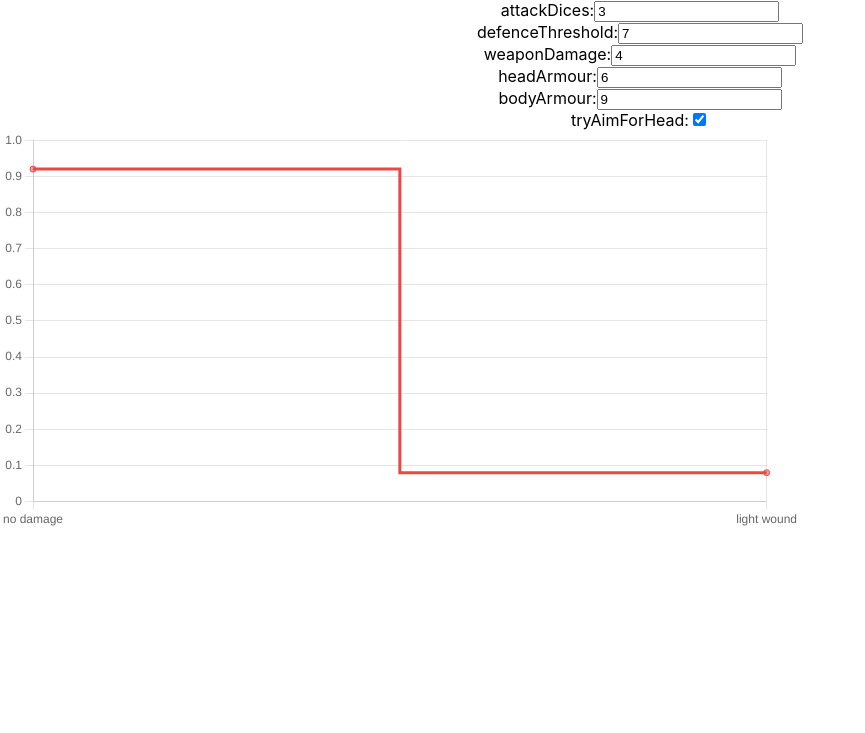
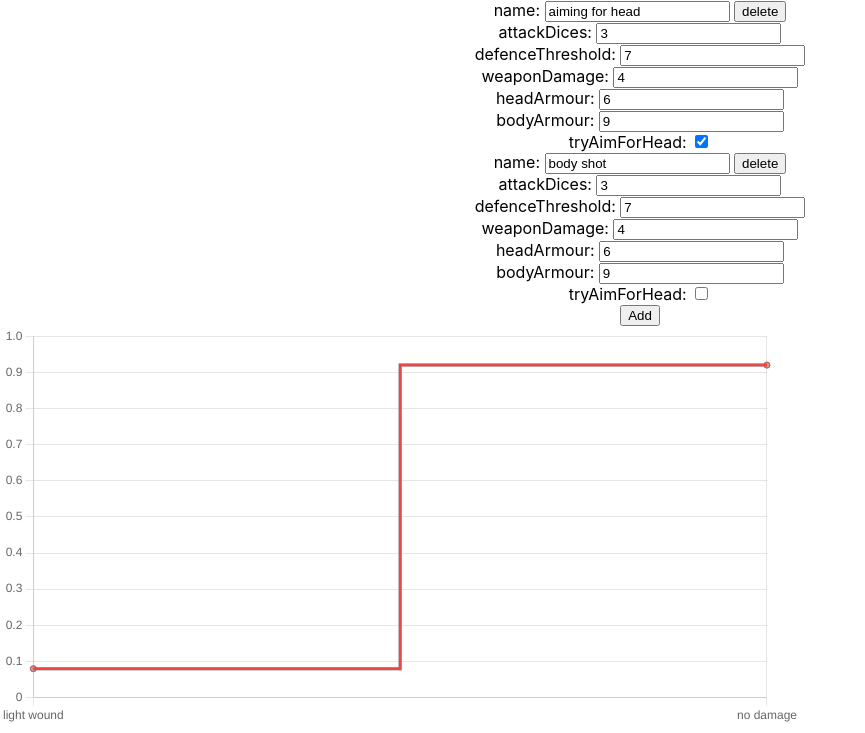
Before and after one commit to Vakrim/kostki, a React (Create React App) app in the folder packages/graph/: page / in a window 1280 px wide. Shown: the top 733 px of the page, without its empty margins (0-865 px from the left). Built offline with nearby package versions, Linux system fonts and the light colour scheme.

Commit message:
datasets management

```diff
--- a/packages/graph/src/App.tsx
+++ b/packages/graph/src/App.tsx
@@ -1,38 +1,86 @@
-import { useState } from "react";
 import "./App.css";
 import { attack } from "./examples/afterglow/afterglow";
 import { getAfterglowGraph } from "./examples/afterglow/afterglow.graph";
 import { Form } from "./Form";
 import { Line } from "./Line";
+import { useDatasets } from "./useDatasets";
 
 function App() {
-  const [value, setValue] = useState({
+  const {
+    datasets,
+    schema,
+    addDataset,
+    updateDatasetValues,
+    updateDatasetName,
+    deleteDataset,
+  } = useDatasets(
+    {
+      attackDices: "number",
+      defenceThreshold: "number",
+      weaponDamage: "number",
+      headArmour: "number",
+      bodyArmour: "number",
+      tryAimForHead: "boolean",
+    },
+    [
+      {
+        name: "aiming for head",
+        values: {
           attackDices: 3,
           defenceThreshold: 7,
           weaponDamage: 4,
           headArmour: 6,
           bodyArmour: 9,
           tryAimForHead: true,
-  });
+        },
+      },
+      {
+        name: "body shot",
+        values: {
+          attackDices: 3,
+          defenceThreshold: 7,
+          weaponDamage: 4,
+          headArmour: 6,
+          bodyArmour: 9,
+          tryAimForHead: false,
+        },
+      },
+    ],
+    () => ({
+      attackDices: 3,
+      defenceThreshold: 7,
+      weaponDamage: 4,
+      headArmour: 6,
+      bodyArmour: 9,
+      tryAimForHead: false,
+    })
+  );
 
   const afterglowGraph = getAfterglowGraph();
 
-  afterglowGraph.addDataset("current", attack(value));
+  datasets.forEach((dataset) => {
+    afterglowGraph.addDataset(dataset.id.toString(), attack(dataset.values));
+  });
 
   return (
     <div className="App">
+      {datasets.map((dataset) => (
+        <div key={dataset.id}>
           <Form
-        schema={{
-          attackDices: "number",
-          defenceThreshold: "number",
-          weaponDamage: "number",
-          headArmour: "number",
-          bodyArmour: "number",
-          tryAimForHead: "boolean",
+            schema={schema}
+            values={dataset.values}
+            changeValues={(values) => {
+              updateDatasetValues(dataset.id, values);
             }}
-        value={value}
-        onChange={setValue}
+            name={dataset.name}
+            changeName={(name) => {
+              updateDatasetName(dataset.id, name);
+            }}
+            deleteDataset={() => deleteDataset(dataset.id)}
           />
+        </div>
+      ))}
+      <button onClick={addDataset}>Add</button>
       <Line data={afterglowGraph.regularGraph()} />
       <Line data={afterglowGraph.sumGraph()} />
     </div>
--- a/packages/graph/src/Form.tsx
+++ b/packages/graph/src/Form.tsx
@@ -1,69 +1,71 @@
 import { useRef } from "react";
+import { GenericSchema, ValuesFromSchema } from "./useDatasets";
 
-type Schema = Record<string, "number" | "boolean">;
-
-export function Form<S extends Schema>({
+export function Form<Schema extends GenericSchema>({
   schema,
-  value,
-  onChange,
+  values,
+  changeValues,
+  name,
+  changeName,
+  deleteDataset
 }: {
-  schema: S;
-  value: OutcomeFromSchema<S>;
-  onChange: (value: OutcomeFromSchema<S>) => void;
+  schema: Schema;
+  values: ValuesFromSchema<Schema>;
+  changeValues: (value: ValuesFromSchema<Schema>) => void;
+  name: string;
+  changeName: (name: string) => void;
+  deleteDataset: () => void;
 }) {
   const form = useRef<HTMLDivElement>(null);
 
-  const getValues = (): OutcomeFromSchema<S> => {
+  const getValues = (): ValuesFromSchema<Schema> => {
     return Object.fromEntries(
       Array.from(form.current!.querySelectorAll("input")).map((input) => [
         input.name,
         input.type === "number" ? input.value : input.checked,
       ])
-    ) as unknown as OutcomeFromSchema<S>;
+    ) as unknown as ValuesFromSchema<Schema>;
   };
 
   return (
+    <>
+      <div>
+        name:{" "}
+        <input value={name} onChange={(e) => changeName(e.target.value)} />{" "}
+        <button onClick={deleteDataset}>delete</button>
+      </div>
       <div ref={form}>
         {Object.entries(schema).map(([fieldName, fieldType]) => {
           if (fieldType === "number") {
             return (
               <div key={fieldName}>
-              {fieldName}:
+                {fieldName}:{" "}
                 <input
                   type="number"
                   name={fieldName}
                   // @ts-ignore
-                value={value[fieldName]}
-                onChange={() => onChange(getValues())}
+                  value={values[fieldName]}
+                  onChange={() => changeValues(getValues())}
                 />
               </div>
             );
           } else if (fieldType === "boolean") {
             return (
               <div key={fieldName}>
-              {fieldName}:
+                {fieldName}:{" "}
                 <input
                   type="checkbox"
                   name={fieldName}
                   // @ts-ignore
-                checked={value[fieldName]}
-                onChange={() => onChange(getValues())}
+                  checked={values[fieldName]}
+                  onChange={() => changeValues(getValues())}
                 />
               </div>
             );
           }
-        throw new Error('unexpected type');
+          throw new Error("unexpected type");
         })}
       </div>
+    </>
   );
 }
-
-type OutcomeFromSchema<S extends Schema> = {
-  [key in keyof S]: FieldType<S[key]>;
-};
-
-type FieldType<T> = T extends "number"
-  ? number
-  : T extends "boolean"
-  ? boolean
-  : never;
--- a/packages/graph/src/Line.tsx
+++ b/packages/graph/src/Line.tsx
@@ -17,16 +17,16 @@ Chart.register(
   LineElement
 );
 
-export function Line<T,>({ data }: { data: ChartData<"line", T> }) {
+export function Line<T>({ data }: { data: ChartData<"line", T> }) {
   const canvas = useRef<HTMLCanvasElement>(null);
-  const chart = useRef<Chart<'line', T> | null>(null);
+  const chart = useRef<Chart<"line", T> | null>(null);
 
   useEffect(() => {
     const context = canvas.current!.getContext("2d")!;
 
-    chart.current = new Chart<'line', T>(context, {
+    chart.current = new Chart<"line", T>(context, {
       type: "line",
-      data,
+      data: { datasets: [] },
     });
 
     return () => {
@@ -38,7 +38,21 @@ export function Line<T,>({ data }: { data: ChartData<"line", T> }) {
 
   useEffect(() => {
     if (chart.current) {
-      chart.current.data = data;
+      const currentDatasets = chart.current.data.datasets;
+      const newDatasets = data.datasets.map((newDataset) => {
+        const oldDataset = currentDatasets.find(
+          (d) => d.label && d.label === newDataset.label
+        );
+
+        if (oldDataset) {
+          oldDataset.data = newDataset.data;
+          return oldDataset;
+        } else {
+          return newDataset;
+        }
+      });
+
+      chart.current.data.datasets = newDatasets;
       chart.current.update();
     }
   }, [data]);
--- a/packages/graph/src/examples/afterglow/afterglow.ts
+++ b/packages/graph/src/examples/afterglow/afterglow.ts
@@ -18,7 +18,7 @@ function roll(diceCount: number) {
   };
 }
 
-export function  attack({
+export function attack({
   attackDices,
   defenceThreshold,
   weaponDamage,
--- /dev/null
+++ b/packages/graph/src/useDatasets.ts
@@ -0,0 +1,113 @@
+import { useCallback, useReducer } from "react";
+
+export function useDatasets<Schema extends GenericSchema>(
+  schema: Schema,
+  initialState: { name: string; values: ValuesFromSchema<Schema> }[],
+  newDatasetFactory: () => ValuesFromSchema<Schema>
+) {
+  const [datasets, dispatch] = useReducer(
+    (
+      prev: { id: number; name: string; values: ValuesFromSchema<Schema> }[],
+      action:
+        | {
+            type: "add dataset";
+          }
+        | {
+            type: "update dataset values";
+            id: number;
+            values: ValuesFromSchema<Schema>;
+          }
+        | {
+            type: "update dataset name";
+            id: number;
+            name: string;
+          }
+        | {
+            type: "delete dataset";
+            id: number;
+          }
+    ) => {
+      switch (action.type) {
+        case "add dataset":
+          return [
+            ...prev,
+            { id: nextId(), name: '', values: newDatasetFactory() },
+          ];
+        case "update dataset values":
+          return prev.map((dataset) => {
+            if (dataset.id !== action.id) {
+              return dataset;
+            }
+            return {
+              ...dataset,
+              values: action.values,
+            };
+          });
+        case "update dataset name":
+          return prev.map((dataset) => {
+            if (dataset.id !== action.id) {
+              return dataset;
+            }
+            return {
+              ...dataset,
+              name: action.name,
+            };
+          });
+        case "delete dataset":
+          return prev.filter((dataset) => dataset.id !== action.id);
+        default:
+          return prev;
+      }
+    },
+    initialState.map((is) => ({ ...is, id: nextId() }))
+  );
+
+  const addDataset = useCallback(
+    () => dispatch({ type: "add dataset" }),
+    []
+  );
+
+  const updateDatasetValues = useCallback(
+    (id: number, values: ValuesFromSchema<Schema>) =>
+      dispatch({ type: "update dataset values", id, values }),
+    []
+  );
+
+  const updateDatasetName = useCallback(
+    (id: number, name: string) =>
+      dispatch({ type: "update dataset name", id, name }),
+    []
+  );
+
+  const deleteDataset = useCallback(
+    (id: number) => dispatch({ type: "delete dataset", id }),
+    []
+  );
+
+  return {
+    datasets,
+    schema,
+    addDataset,
+    updateDatasetValues,
+    updateDatasetName,
+    deleteDataset,
+  };
+}
+
+export type GenericSchema = Record<string, "number" | "boolean">;
+
+export type ValuesFromSchema<S extends GenericSchema> = {
+  [key in keyof S]: FieldType<S[key]>;
+};
+
+export type FieldType<T> = T extends "number"
+  ? number
+  : T extends "boolean"
+  ? boolean
+  : never;
+
+let lastId = 0;
+
+function nextId() {
+  return lastId++;
+}
```
Lines whose indentation alone changed are shown as unchanged.
